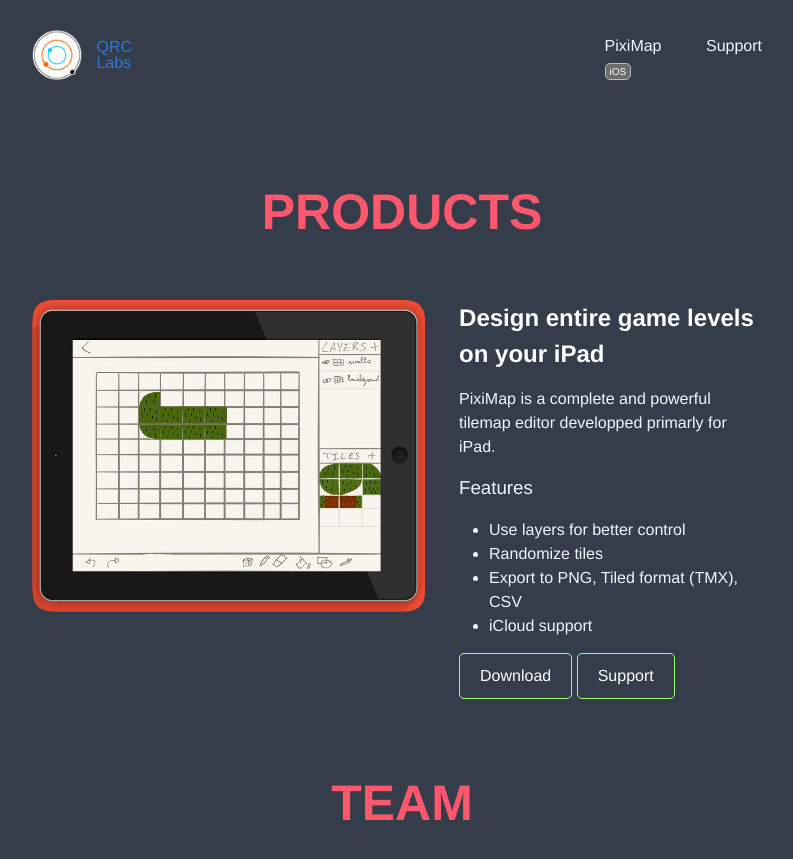
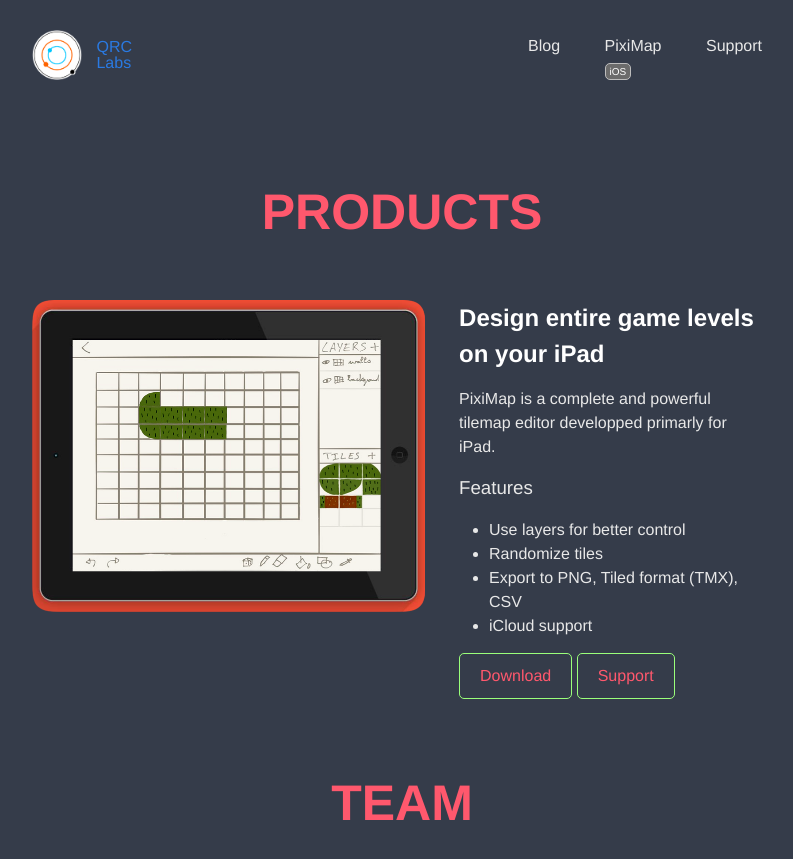
Before and after one commit to QRCLabs/qrclabs.github.io, a Jekyll site: the page built from index.html, in a window 1280 px wide, cut to the strip 0-901 px from the top of the page. Shown: the top 859 px of the strip, without its empty margins (238-1031 px from the left). Built offline with Jekyll 4.4.1, drawn with Linux system fonts in a browser that asks for light colours.

Commit message:
add blog page

```diff
--- a/_layouts/page.html
+++ b/_layouts/page.html
@@ -4,7 +4,7 @@ layout: default
 <article class="post">
 
   <header class="post-header">
-    <h1 class="post-title">{{ page.title }}</h1>
+    <h1 class="post-title page-heading">{{ page.title }}</h1>
   </header>
 
   <div class="post-content">
--- a/_layouts/post.html
+++ b/_layouts/post.html
@@ -4,7 +4,7 @@ layout: default
 <article class="post" itemscope itemtype="http://schema.org/BlogPosting">
 
   <header class="post-header">
-    <h1 class="post-title" itemprop="name headline">{{ page.title }}</h1>
+    <h1 class="post-title page-heading" itemprop="name headline">{{ page.title }}</h1>
     <p class="post-meta"><time datetime="{{ page.date | date_to_xmlschema }}" itemprop="datePublished">{{ page.date | date: "%b %-d, %Y" }}</time>{% if page.author %} • <span itemprop="author" itemscope itemtype="http://schema.org/Person"><span itemprop="name">{{ page.author }}</span></span>{% endif %}</p>
   </header>
 
--- a/_sass/_layout.scss
+++ b/_sass/_layout.scss
@@ -252,6 +252,10 @@
  */
 .page-content {
     padding: $spacing-unit 0;
+
+    a, a:visited, a:focus, a:active {
+        color: $content-a-color;
+    }
 }
 
 h1.page-heading {
@@ -422,3 +426,17 @@ h3.page-heading {
         background-image: url("https://abs.twimg.com/sticky/default_profile_images/default_profile_0_400x400.png");
     }
 }
+
+/**
+ * Blog
+ */
+.blog {
+    a.post-link {
+        color: $text-color;
+    }
+
+    a.post-link:hover {
+        color: $content-a-color;
+        text-decoration: none;
+    }
+}
--- a/css/main.scss
+++ b/css/main.scss
@@ -14,7 +14,7 @@ $base-line-height: 1.5;
 
 $spacing-unit:     30px;
 
-$text-color:       #e9faff;
+$text-color:       #e8e8e8;
 $background-color: #353c4a;
 $brand-color:      #2a7ae2;
 
@@ -23,6 +23,7 @@ $nav-platform-background-color: #6b6b6b;
 
 $page-h1-color: #ff586d;
 $page-h2-color: white;
+$content-a-color: #ff586d;
 
 $grey-color:       #828282;
 $grey-color-light: lighten($grey-color, 40%);
```
Also changed, not shown: blog.md (added, +18 -0 lines), index.html (+0 -13 lines).
